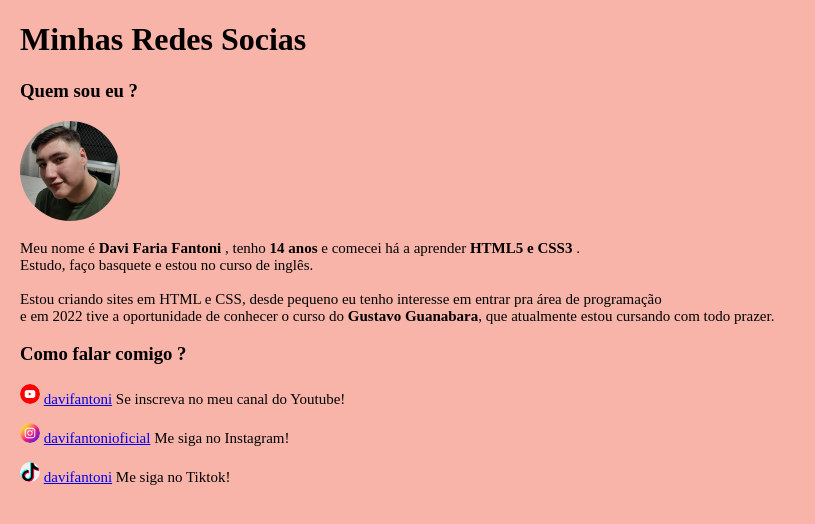
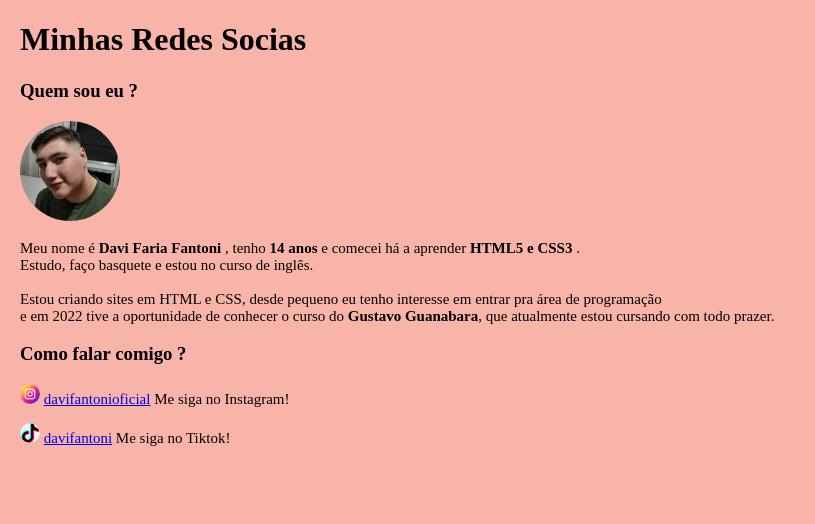
Before and after one commit to davifantoni/home-page-davi, a plain HTML site: page index.html in a window 1280 px wide. Shown: the whole page, without its empty margins (0-815 px from the left). Drawn offline with Linux system fonts and the light colour scheme.

Commit message:
Update index.html
removido link do youtube

```diff
--- a/index.html
+++ b/index.html
@@ -48,18 +48,6 @@
 
         <footer>
 
-
-            <p>
-                <img
-                    src="youtube.png"
-                    alt="youtube"
-                    id="icones"
-                />
-                <a href="https:/youtube.com/channel/UCj5q44s2cel-PDlMzN0msjA"
-                    >davifantoni</a
-                >
-                Se inscreva no meu canal do Youtube!
-            </p>
             <p>
                 <img
                     src="instagram.png"
```
